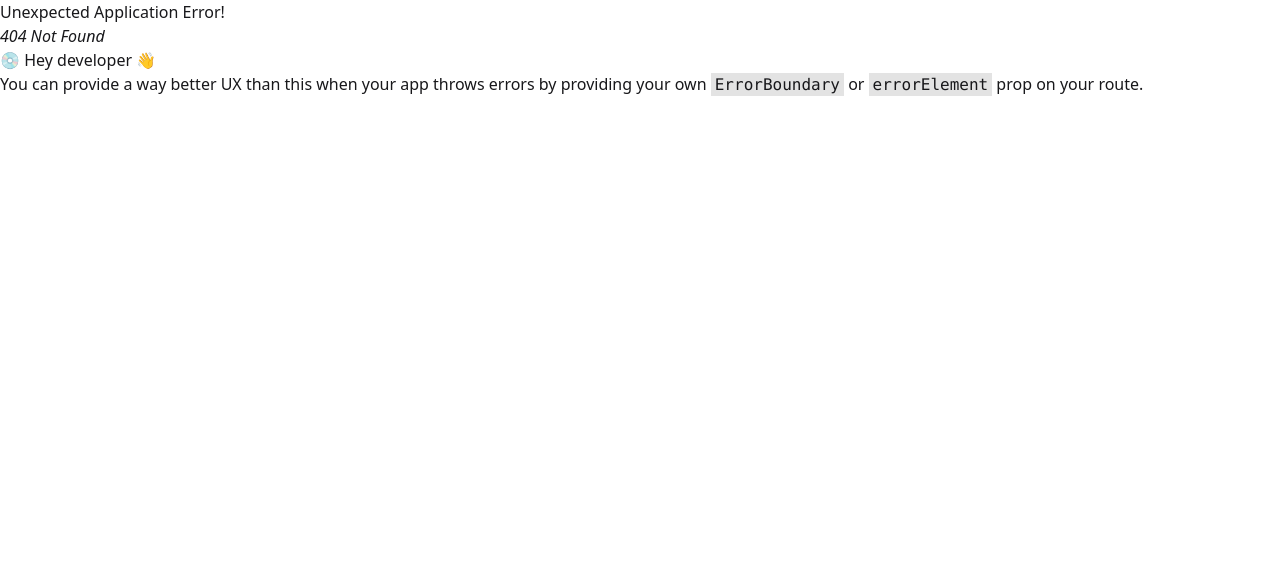
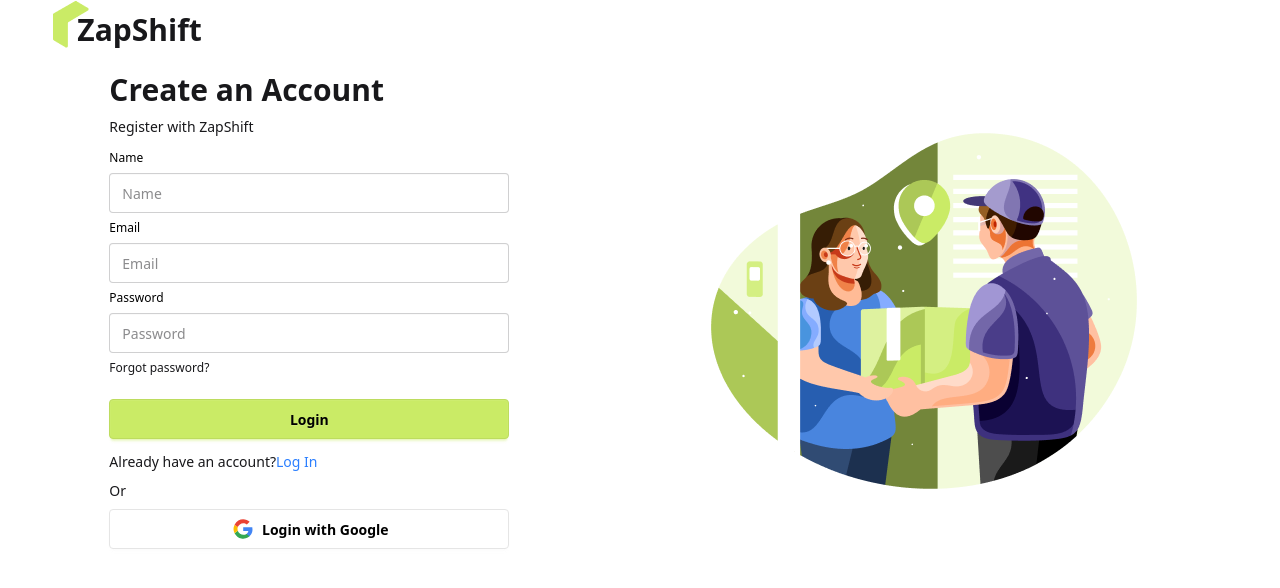
Before and after one commit to lahifkhan/zap-shift-client, a React (Vite) app: page /register in a window 1280 px wide. Before the commit this address had no page. Shown: the top 588 px of the page. Built offline with nearby package versions, Linux system fonts and the light colour scheme.

Commit message:
log in and register design done

```diff
--- a/src/Components/Logo/Logo.jsx
+++ b/src/Components/Logo/Logo.jsx
@@ -1,11 +1,14 @@
 import React from "react";
 import logoImg from "../../assets/logo.png";
+import { Link } from "react-router";
 
 const Logo = () => {
   return (
     <div className="flex items-end">
       <img src={logoImg} alt="" />
-      <p className="font-bold text-3xl -ms-3">ZapShift</p>
+      <Link to={"/"} className="font-bold text-3xl -ms-3">
+        ZapShift
+      </Link>
     </div>
   );
 };
--- /dev/null
+++ b/src/Layouts/AuthLayout.jsx
@@ -0,0 +1,22 @@
+import React from "react";
+import Logo from "../Components/Logo/Logo";
+import { Outlet } from "react-router";
+import authImg from "../assets/authImage.png";
+
+const AuthLayout = () => {
+  return (
+    <div className="w-11/12 mx-auto">
+      <Logo></Logo>
+      <div className="flex  items-center">
+        <div className="flex-1">
+          <Outlet></Outlet>
+        </div>
+        <div className="flex-1">
+          <img src={authImg} alt="" />
+        </div>
+      </div>
+    </div>
+  );
+};
+
+export default AuthLayout;
--- /dev/null
+++ b/src/Pages/Auth/LogIn/LogIn.jsx
@@ -0,0 +1,44 @@
+import React from "react";
+import { Link } from "react-router";
+import SocialLogin from "../SocialLogin/SocialLogin";
+
+const LogIn = () => {
+  return (
+    <div>
+      <div className="card w-full max-w-md shrink-0 md:ml-8">
+        <div className="card-body ">
+          <h1 className="text-3xl font-bold">Welcome Back</h1>
+          <p>Login with ZapShift</p>
+          <fieldset className="fieldset">
+            <label className="label text-black">Email</label>
+            <input type="email" className="input w-full" placeholder="Email" />
+            <label className="label text-black">Password</label>
+            <input
+              type="password"
+              className="input w-full"
+              placeholder="Password"
+            />
+            <div>
+              <a className="link link-hover">Forgot password?</a>
+            </div>
+            <div className="w-full">
+              <button className="btn btn-primary text-black w-full mt-4">
+                Login
+              </button>
+            </div>
+          </fieldset>
+          <p>
+            Don’t have any account?{" "}
+            <Link to={"/register"} className="text-blue-500">
+              Register
+            </Link>{" "}
+          </p>
+
+          <SocialLogin></SocialLogin>
+        </div>
+      </div>
+    </div>
+  );
+};
+
+export default LogIn;
--- /dev/null
+++ b/src/Pages/Auth/Register/Register.jsx
@@ -0,0 +1,57 @@
+import React from "react";
+import SocialLogin from "../SocialLogin/SocialLogin";
+import { Link } from "react-router";
+
+const Register = () => {
+  return (
+    <div>
+      <div className="card w-full max-w-md shrink-0 md:ml-8">
+        <div className="card-body ">
+          <h1 className="text-3xl font-bold">Create an Account</h1>
+          <p>Register with ZapShift</p>
+          <fieldset className="fieldset">
+            {/* name */}
+            <label className="label text-black">Name</label>
+            <input type="text" className="input w-full" placeholder="Name" />
+
+            {/* email */}
+            <label className="label text-black">Email</label>
+            <input
+              type="email"
+              className="input w-full"
+              name="email"
+              placeholder="Email"
+            />
+
+            {/* password */}
+            <label className="label text-black">Password</label>
+            <input
+              type="password"
+              className="input w-full"
+              placeholder="Password"
+              name="password"
+            />
+            <div>
+              <a className="link link-hover">Forgot password?</a>
+            </div>
+            <div className="w-full">
+              <button className="btn btn-primary text-black w-full mt-4">
+                Login
+              </button>
+            </div>
+          </fieldset>
+          <p>
+            Already have an account?
+            <Link to={"/login"} className="text-blue-500">
+              Log In
+            </Link>{" "}
+          </p>
+
+          <SocialLogin></SocialLogin>
+        </div>
+      </div>
+    </div>
+  );
+};
+
+export default Register;
--- /dev/null
+++ b/src/Pages/Auth/SocialLogin/SocialLogin.jsx
@@ -0,0 +1,42 @@
+import React from "react";
+
+const SocialLogin = () => {
+  return (
+    <div>
+      <p className="mb-2">Or</p>
+      {/* Google */}
+      <button className="btn btn-md w-full bg-white text-black border-[#e5e5e5]">
+        <svg
+          aria-label="Google logo"
+          width="26"
+          height="26"
+          xmlns="http://www.w3.org/2000/svg"
+          viewBox="0 0 512 512"
+        >
+          <g>
+            <path d="m0 0H512V512H0" fill="#fff"></path>
+            <path
+              fill="#34a853"
+              d="M153 292c30 82 118 95 171 60h62v48A192 192 0 0190 341"
+            ></path>
+            <path
+              fill="#4285f4"
+              d="m386 400a140 175 0 0053-179H260v74h102q-7 37-38 57"
+            ></path>
+            <path
+              fill="#fbbc02"
+              d="m90 341a208 200 0 010-171l63 49q-12 37 0 73"
+            ></path>
+            <path
+              fill="#ea4335"
+              d="m153 219c22-69 116-109 179-50l55-54c-78-75-230-72-297 55"
+            ></path>
+          </g>
+        </svg>
+        Login with Google
+      </button>
+    </div>
+  );
+};
+
+export default SocialLogin;
--- a/src/Pages/Shared/Navbar/Navbar.jsx
+++ b/src/Pages/Shared/Navbar/Navbar.jsx
@@ -1,6 +1,6 @@
 import React from "react";
 import Logo from "../../../Components/Logo/Logo";
-import { NavLink } from "react-router";
+import { Link, NavLink } from "react-router";
 import { BsArrowUpRightCircleFill } from "react-icons/bs";
 
 const Navbar = () => {
@@ -60,7 +60,9 @@
         <ul className="menu menu-horizontal px-1">{links}</ul>
       </div>
       <div className="navbar-end flex gap-2">
-        <a className="btn text-accent">Sign in</a>
+        <Link to={"/login"} className="btn text-accent">
+          Sign in
+        </Link>
         <a className="btn btn-primary text-black">Be a rider</a>
         <BsArrowUpRightCircleFill size={40} />
       </div>
--- a/src/Routes/router.jsx
+++ b/src/Routes/router.jsx
@@ -2,6 +2,9 @@
 import RootLayout from "../Layouts/RootLayout";
 import Home from "../Pages/Home/Home/Home";
 import Coverage from "../Pages/Coverage/Coverage";
+import AuthLayout from "../Layouts/AuthLayout";
+import LogIn from "../Pages/Auth/LogIn/LogIn";
+import Register from "../Pages/Auth/Register/Register";
 
 export const router = createBrowserRouter([
   {
@@ -18,4 +21,19 @@
       },
     ],
   },
+
+  {
+    path: "/",
+    Component: AuthLayout,
+    children: [
+      {
+        path: "/login",
+        Component: LogIn,
+      },
+      {
+        path: "/register",
+        Component: Register,
+      },
+    ],
+  },
 ]);
```
